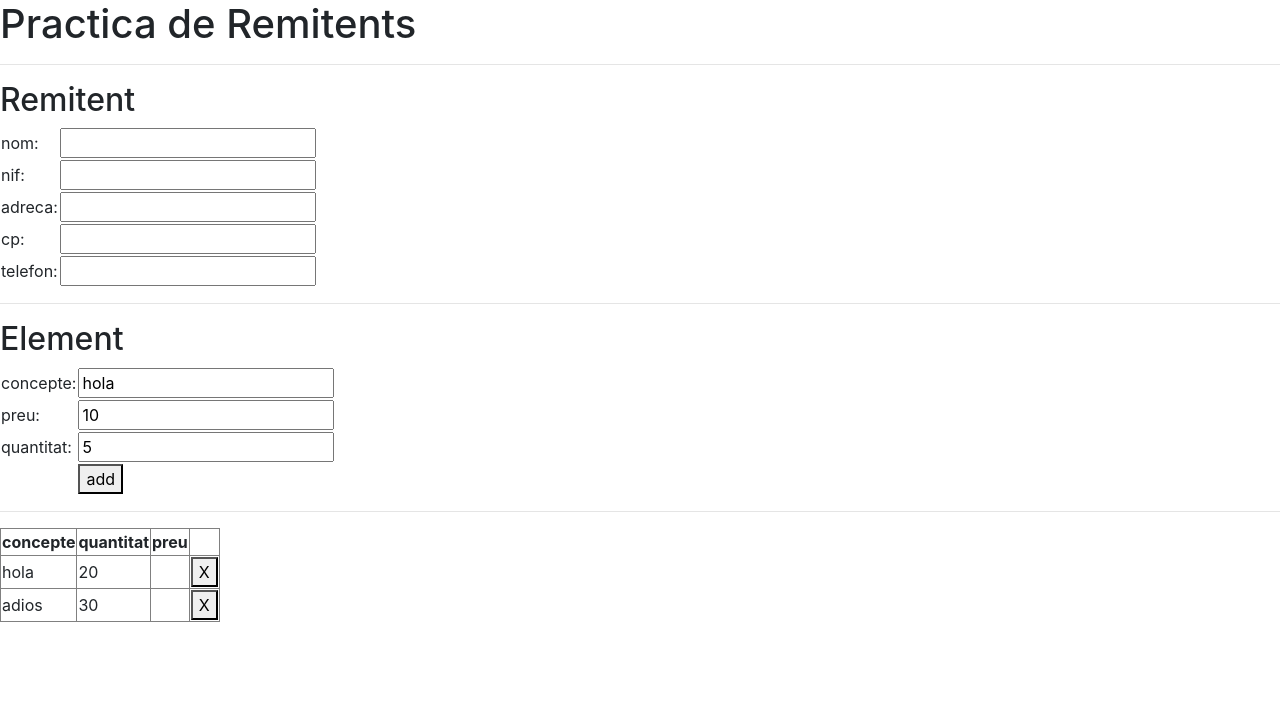
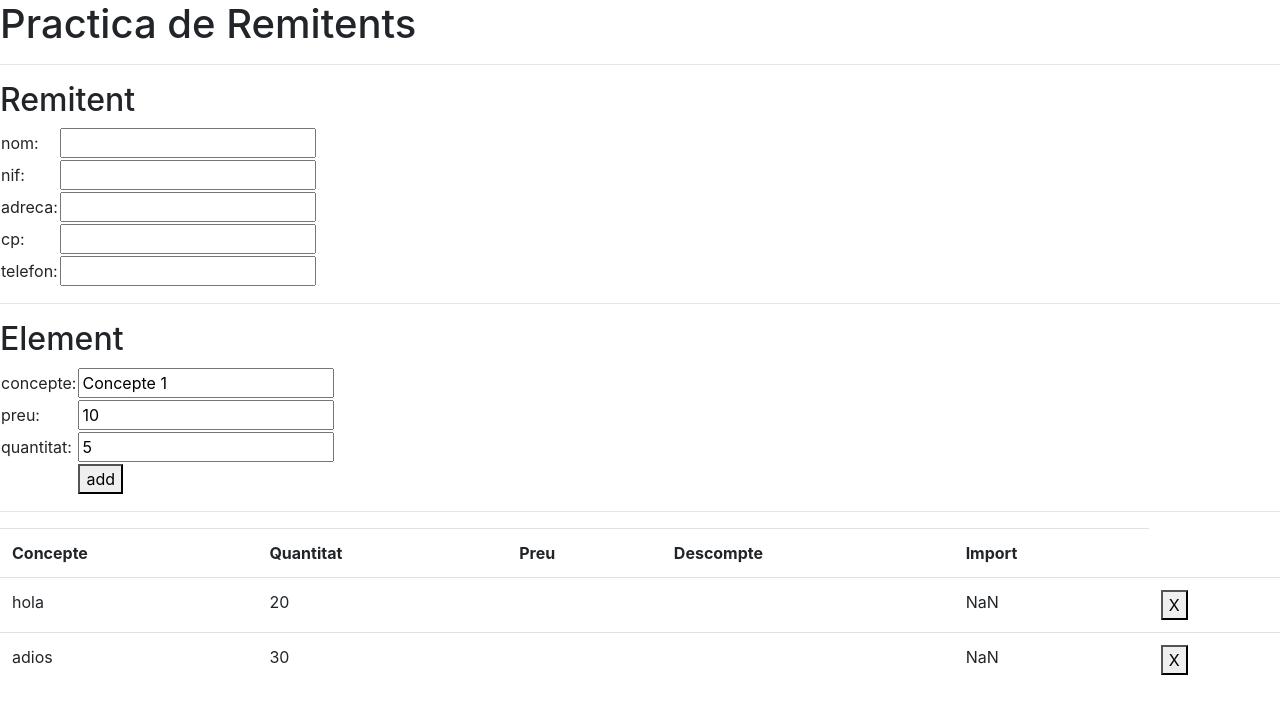
Before and after one commit to formaciong2/practica, an Angular app: page / in a window 1280 px wide. Shown: the top 714 px of the page. Built offline with nearby package versions, Linux system fonts and the light colour scheme.

Commit message:
Aplicar estils. Afegir classe element i refactoring.

```diff
--- a/src/app/app.component.ts
+++ b/src/app/app.component.ts
@@ -1,4 +1,4 @@
-import { ElementInterface } from "./element/element.component";
+import { Element } from "./element";
 import { Component } from '@angular/core';
 
 @Component({
@@ -8,9 +8,9 @@ import { Component } from '@angular/core';
 })
 export class AppComponent {
   title = 'Practica de Remitents';
-  elements: ElementInterface[] = [{concepte:"hola",quantitat:20},{concepte:"adios",quantitat:30}];
+  elements: Element[] = [{concepte:"hola",quantitat:20}, {concepte:"adios",quantitat:30}];
 
-  afegirElement(element:ElementInterface){
+  afegirElement(element : Element){
     this.elements.push(element);
   }
 }
--- /dev/null
+++ b/src/app/element.ts
@@ -0,0 +1,6 @@
+export class Element {
+     concepte?: string = "";
+     preu?: number = 0;
+     quantitat?: number = 0;
+	 descompte?: number = 0;
+  }
--- a/src/app/element/element.component.ts
+++ b/src/app/element/element.component.ts
@@ -1,20 +1,18 @@
-import { Component, OnInit, Output, EventEmitter } from '@angular/core';
+import { Component, Output, EventEmitter } from '@angular/core';
+import { Element } from '../element';
 
 @Component({
   selector: 'app-element',
   templateUrl: './element.component.html',
   styleUrls: ['./element.component.css']
 })
-export class ElementComponent implements OnInit {
+export class ElementComponent{
 
-  elementFormulari: ElementInterface;
-  @Output() elementOutput: EventEmitter<ElementInterface> = new EventEmitter();
+  elementFormulari: Element;
+  @Output() elementOutput: EventEmitter<Element> = new EventEmitter();
 
   constructor() {
-    this.elementFormulari = {"concepte":"hola", "preu":10, "quantitat":5};
-  }
-
-  ngOnInit() {
+    this.elementFormulari = {"concepte": "Concepte 1", "preu":10, "quantitat":5, "descompte":10};
   }
 
   afegir(){
@@ -23,9 +21,3 @@ export class ElementComponent implements OnInit {
   }
 
 }
-
-export interface ElementInterface{
-     concepte? : string;
-     preu? : number;
-     quantitat? : number;
-  }
--- a/src/app/fila/fila.component.html
+++ b/src/app/fila/fila.component.html
@@ -1,9 +1,11 @@
-<table border="1">
-  <tr><th>concepte</th><th>quantitat</th><th>preu</th></tr>
+<table class="table table-striped table-s">
+  <tr><th>Concepte</th><th>Quantitat</th><th>Preu</th><th>Descompte</th><th>Import</th></tr>
   <tr *ngFor="let element of elementsInput; let i = index">
       <td>{{element.concepte}}</td>
       <td>{{element.quantitat}}</td>
       <td>{{element.preu}}</td>
+	  <td>{{element.descompte}}</td>
+	  <td>{{element.preu * element.quantitat * (100 - element.descompte) / 100}}</td>
       <td><button (click)="esborrarElement(i)">X</button></td>
   </tr>
 </table>
--- a/src/app/fila/fila.component.ts
+++ b/src/app/fila/fila.component.ts
@@ -1,18 +1,15 @@
-import { Component, OnInit,Input } from '@angular/core';
-import { ElementInterface } from "./../element/element.component";
+import { Component, Input } from '@angular/core';
+import { Element } from "../element";
 
 @Component({
   selector: 'app-fila',
   templateUrl: './fila.component.html',
   styleUrls: ['./fila.component.css']
 })
-export class FilaComponent implements OnInit {
-  @Input() elementsInput : ElementInterface[] ;
+export class FilaComponent {
+  @Input() elementsInput : Element[] ;
   constructor() {
 
-  }
-
-  ngOnInit() {
   }
 
   esborrarElement(index : number){
--- a/src/app/llista/llista.component.ts
+++ b/src/app/llista/llista.component.ts
@@ -1,15 +1,12 @@
-import { Component, OnInit } from '@angular/core';
+import { Component } from '@angular/core';
 
 @Component({
   selector: 'app-llista',
   templateUrl: './llista.component.html',
   styleUrls: ['./llista.component.css']
 })
-export class LlistaComponent implements OnInit {
+export class LlistaComponent {
 
   constructor() { }
 
-  ngOnInit() {
-  }
-
 }
```
